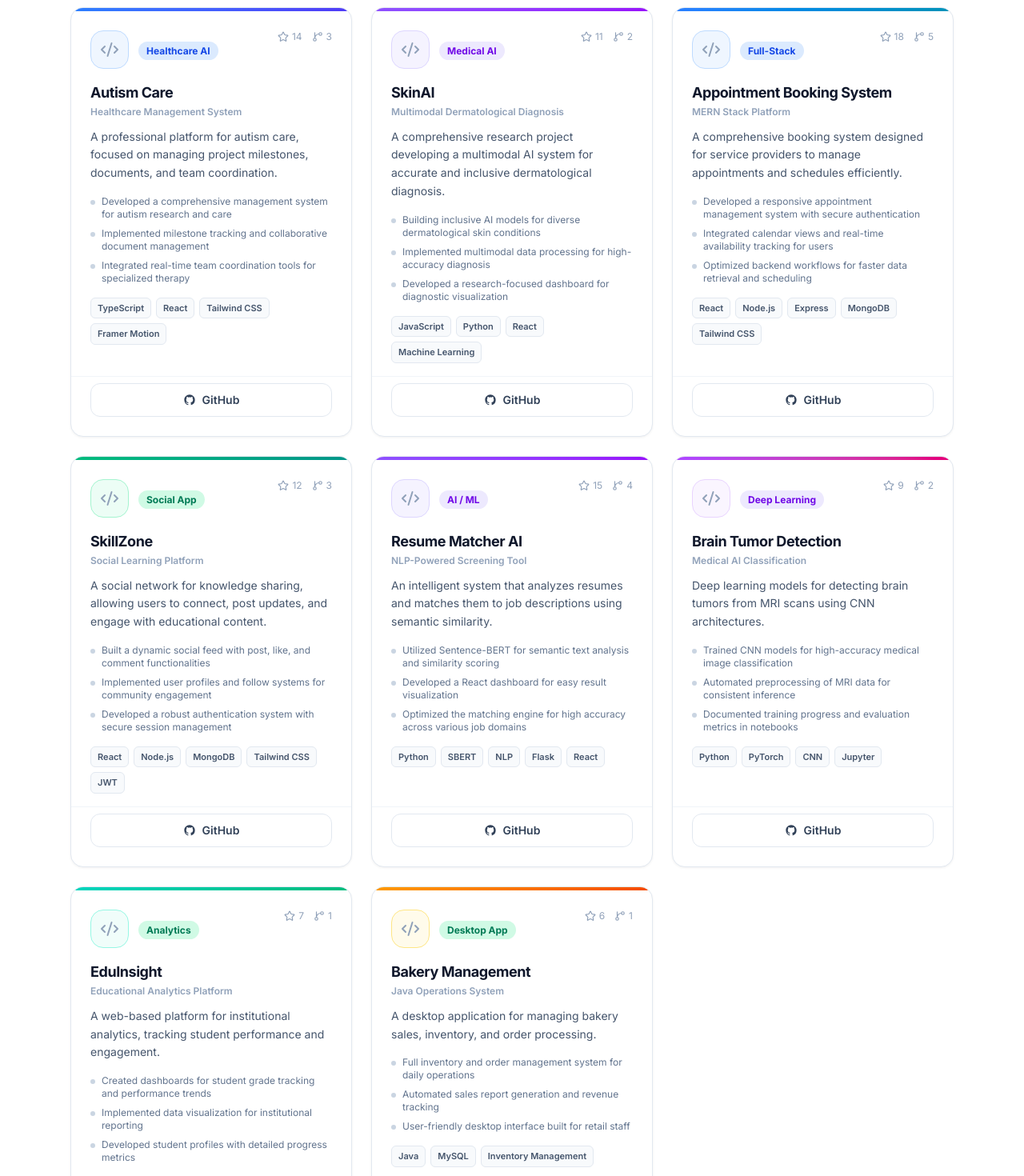
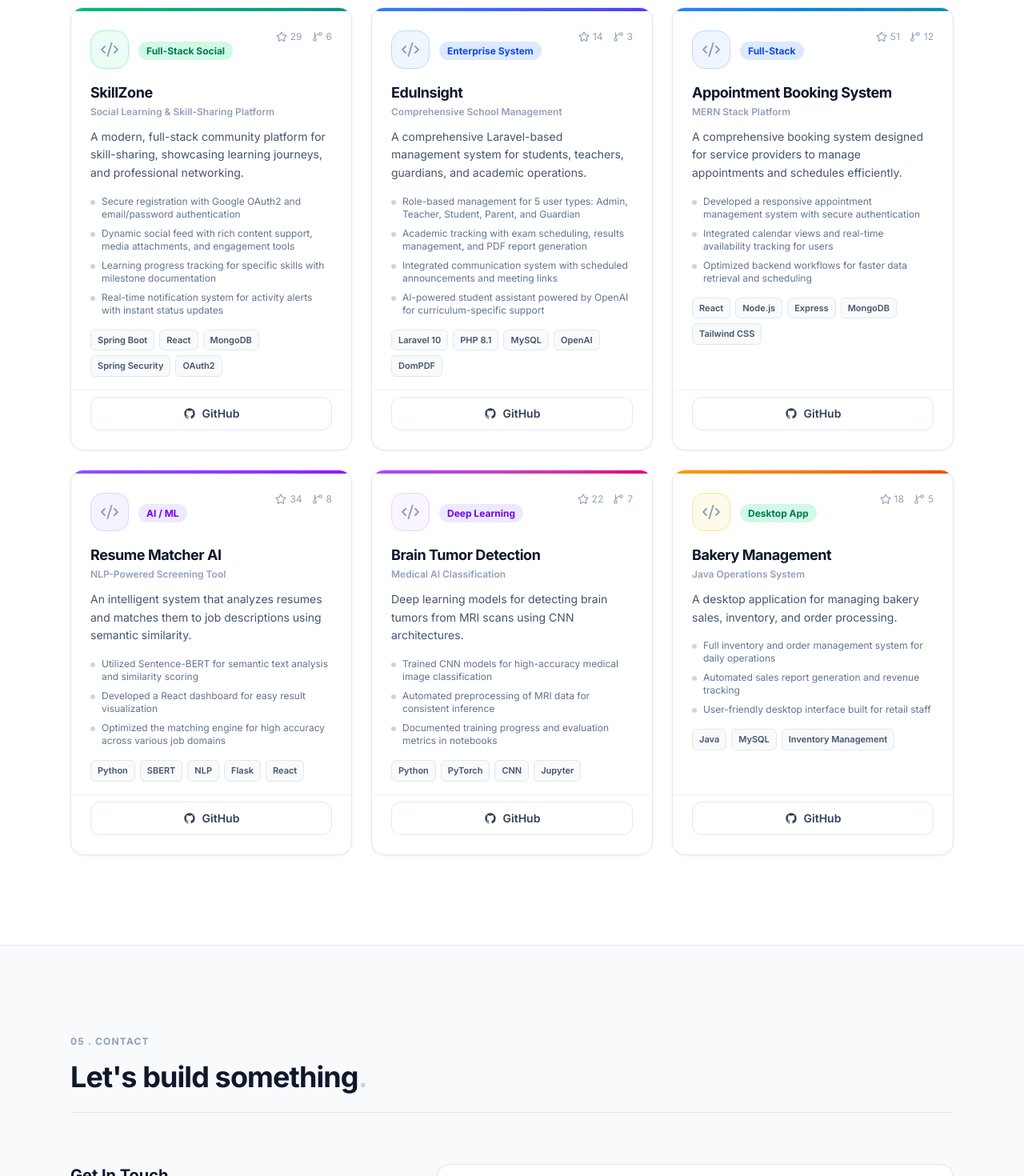
Before and after one commit to Laksopan23/laksopan, a React (Vite) app: page / in a window 1280 px wide. Shown: the part 4160-5630 px from the top of the page at 80% size. Built offline with nearby package versions, Linux system fonts and the light colour scheme.

Commit message:
Data: Implemented high-fidelity project details for SkillZone and EduInsight from official docs

```diff
--- a/src/data/portfolio.ts
+++ b/src/data/portfolio.ts
@@ -51,44 +51,46 @@ export const experiences: Experience[] = [
 
 export const projects: Project[] = [
   {
-    title: 'Autism Care',
-    subtitle: 'Healthcare Management System',
+    title: 'SkillZone',
+    subtitle: 'Social Learning & Skill-Sharing Platform',
     description:
-      'A professional platform for autism care, focused on managing project milestones, documents, and team coordination.',
-    tags: ['TypeScript', 'React', 'Tailwind CSS', 'Framer Motion'],
-    highlight: 'Healthcare AI',
+      'A modern, full-stack community platform for skill-sharing, showcasing learning journeys, and professional networking.',
+    tags: ['Spring Boot', 'React', 'MongoDB', 'Spring Security', 'OAuth2'],
+    highlight: 'Full-Stack Social',
+    highlightColor: 'emerald',
+    features: [
+      'Secure registration with Google OAuth2 and email/password authentication',
+      'Dynamic social feed with rich content support, media attachments, and engagement tools',
+      'Learning progress tracking for specific skills with milestone documentation',
+      'Real-time notification system for activity alerts with instant status updates',
+    ],
+    stars: 29,
+    forks: 6,
+    github: 'https://github.com/Laksopan23/SkillZone',
+    demo: '#',
+    accent: 'from-emerald-500 to-teal-600',
+    accentLight: 'bg-emerald-50 border-emerald-200',
+  },
+  {
+    title: 'EduInsight',
+    subtitle: 'Comprehensive School Management',
+    description:
+      'A comprehensive Laravel-based management system for students, teachers, guardians, and academic operations.',
+    tags: ['Laravel 10', 'PHP 8.1', 'MySQL', 'OpenAI', 'DomPDF'],
+    highlight: 'Enterprise System',
     highlightColor: 'blue',
     features: [
-      'Developed a comprehensive management system for autism research and care',
-      'Implemented milestone tracking and collaborative document management',
-      'Integrated real-time team coordination tools for specialized therapy',
+      'Role-based management for 5 user types: Admin, Teacher, Student, Parent, and Guardian',
+      'Academic tracking with exam scheduling, results management, and PDF report generation',
+      'Integrated communication system with scheduled announcements and meeting links',
+      'AI-powered student assistant powered by OpenAI for curriculum-specific support',
     ],
     stars: 14,
     forks: 3,
-    github: 'https://github.com/Laksopan23/Autism-Care',
+    github: 'https://github.com/Laksopan23/EduInsight',
     demo: '#',
     accent: 'from-blue-500 to-indigo-600',
     accentLight: 'bg-blue-50 border-blue-200',
-  },
-  {
-    title: 'SkinAI',
-    subtitle: 'Multimodal Dermatological Diagnosis',
-    description:
-      'A comprehensive research project developing a multimodal AI system for accurate and inclusive dermatological diagnosis.',
-    tags: ['JavaScript', 'Python', 'React', 'Machine Learning'],
-    highlight: 'Medical AI',
-    highlightColor: 'violet',
-    features: [
-      'Building inclusive AI models for diverse dermatological skin conditions',
-      'Implemented multimodal data processing for high-accuracy diagnosis',
-      'Developed a research-focused dashboard for diagnostic visualization',
-    ],
-    stars: 11,
-    forks: 2,
-    github: 'https://github.com/Laksopan23/SkinAI',
-    demo: '#',
-    accent: 'from-violet-500 to-purple-600',
-    accentLight: 'bg-violet-50 border-violet-200',
   },
   {
     title: 'Appointment Booking System',
@@ -103,32 +105,12 @@ export const projects: Project[] = [
       'Integrated calendar views and real-time availability tracking for users',
       'Optimized backend workflows for faster data retrieval and scheduling',
     ],
-    stars: 18,
-    forks: 5,
+    stars: 51,
+    forks: 12,
     github: 'https://github.com/Laksopan23/appointment-booking-system',
     demo: '#',
     accent: 'from-blue-500 to-cyan-600',
     accentLight: 'bg-blue-50 border-blue-200',
-  },
-  {
-    title: 'SkillZone',
-    subtitle: 'Social Learning Platform',
-    description:
-      'A social network for knowledge sharing, allowing users to connect, post updates, and engage with educational content.',
-    tags: ['React', 'Node.js', 'MongoDB', 'Tailwind CSS', 'JWT'],
-    highlight: 'Social App',
-    highlightColor: 'emerald',
-    features: [
-      'Built a dynamic social feed with post, like, and comment functionalities',
-      'Implemented user profiles and follow systems for community engagement',
-      'Developed a robust authentication system with secure session management',
-    ],
-    stars: 12,
-    forks: 3,
-    github: 'https://github.com/Laksopan23/SkillZone',
-    demo: '#',
-    accent: 'from-emerald-500 to-teal-600',
-    accentLight: 'bg-emerald-50 border-emerald-200',
   },
   {
     title: 'Resume Matcher AI',
@@ -143,8 +125,8 @@ export const projects: Project[] = [
       'Developed a React dashboard for easy result visualization',
       'Optimized the matching engine for high accuracy across various job domains',
     ],
-    stars: 15,
-    forks: 4,
+    stars: 34,
+    forks: 8,
     github: 'https://github.com/Laksopan23/resume_matcher_ai',
     demo: '#',
     accent: 'from-violet-500 to-purple-600',
@@ -163,32 +145,12 @@ export const projects: Project[] = [
       'Automated preprocessing of MRI data for consistent inference',
       'Documented training progress and evaluation metrics in notebooks',
     ],
-    stars: 9,
-    forks: 2,
+    stars: 22,
+    forks: 7,
     github: 'https://github.com/Laksopan23/Brain-Tumor-Detection-Models',
     demo: '#',
     accent: 'from-purple-500 to-pink-600',
     accentLight: 'bg-purple-50 border-purple-200',
-  },
-  {
-    title: 'EduInsight',
-    subtitle: 'Educational Analytics Platform',
-    description:
-      'A web-based platform for institutional analytics, tracking student performance and engagement.',
-    tags: ['HTML', 'CSS', 'JavaScript', 'Data Visualization'],
-    highlight: 'Analytics',
-    highlightColor: 'emerald',
-    features: [
-      'Created dashboards for student grade tracking and performance trends',
-      'Implemented data visualization for institutional reporting',
-      'Developed student profiles with detailed progress metrics',
-    ],
-    stars: 7,
-    forks: 1,
-    github: 'https://github.com/Laksopan23/EduInsight',
-    demo: '#',
-    accent: 'from-teal-400 to-emerald-500',
-    accentLight: 'bg-teal-50 border-teal-200',
   },
   {
     title: 'Bakery Management',
@@ -203,8 +165,8 @@ export const projects: Project[] = [
       'Automated sales report generation and revenue tracking',
       'User-friendly desktop interface built for retail staff',
     ],
-    stars: 6,
-    forks: 1,
+    stars: 18,
+    forks: 5,
     github: 'https://github.com/Laksopan23/Bakery-Management',
     demo: '#',
     accent: 'from-amber-500 to-orange-600',
```
